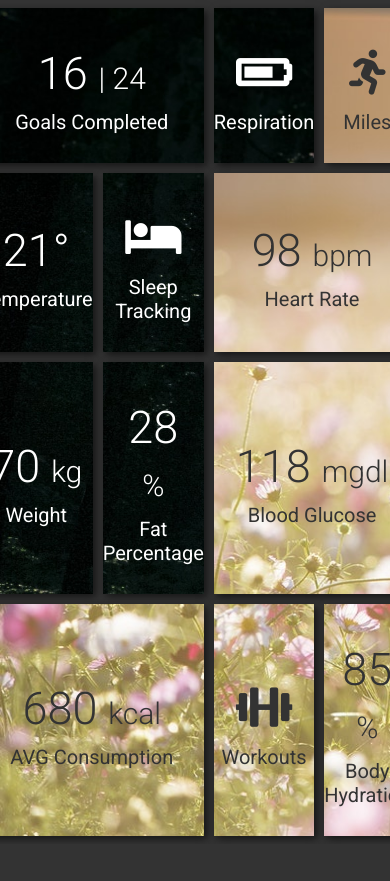
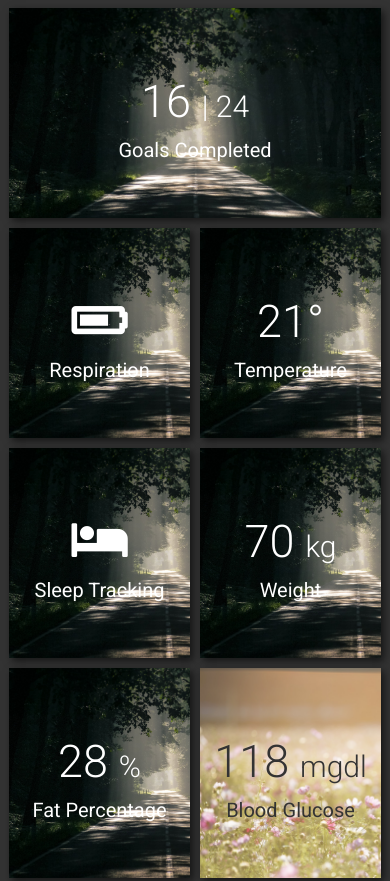
Before and after one commit to tmd747/Health-Dashboard, a plain HTML site: page index.html in a window 390 px wide. Shown: the top 881 px of the page. Before the commit the page ends 844 px from the top, so only its background shows below. Drawn offline with Linux system fonts and the light colour scheme.

Commit message:
responsive for mobile screens

```diff
--- a/style.css
+++ b/style.css
@@ -78,3 +78,43 @@ p {
   background: url("bg2.jpg");
   color: #333;
 }
+
+@media (max-width: 600px) {
+  .container {
+    height: 100%;
+    grid-template-columns: 1fr 1fr;
+  }
+  .container > div:nth-of-type(1) {
+    grid-column: 0;
+  }
+
+  .container > div:nth-of-type(2) {
+    grid-column: 1/2;
+  }
+
+  .container > div:nth-of-type(6) {
+    grid-row-start: 7;
+    grid-row-end: 8;
+  }
+
+  .container > div:nth-of-type(9) {
+    grid-column: 2;
+  }
+
+  .container > div:nth-of-type(10) {
+    grid-column: 0;
+  }
+  .container > div {
+    height: 210px;
+  }
+
+  .container > div:nth-of-type(3) {
+    grid-row-start: 7;
+    grid-row-end: 8;
+    grid-column: 2;
+  }
+
+  .container > div:nth-of-type(6) {
+    grid-column: 1;
+  }
+}
```
